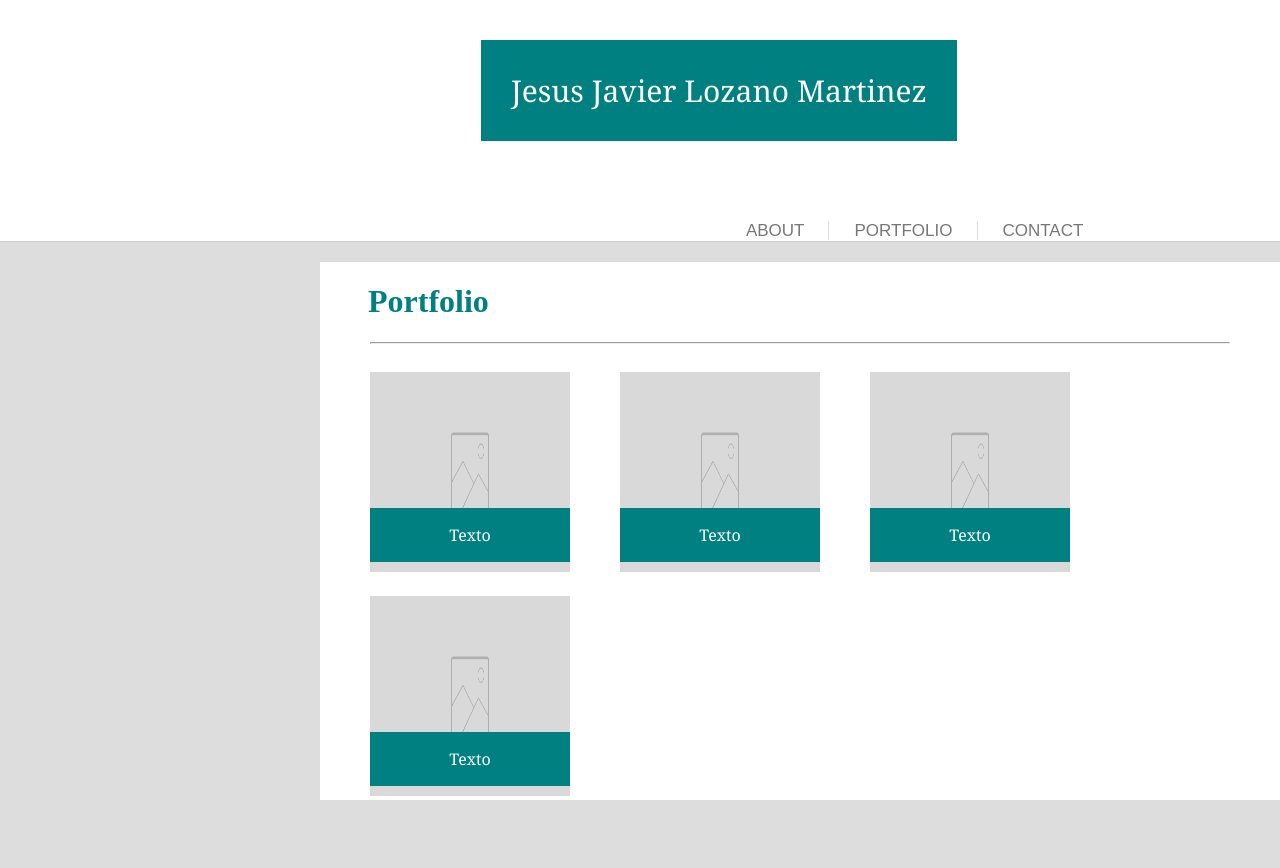
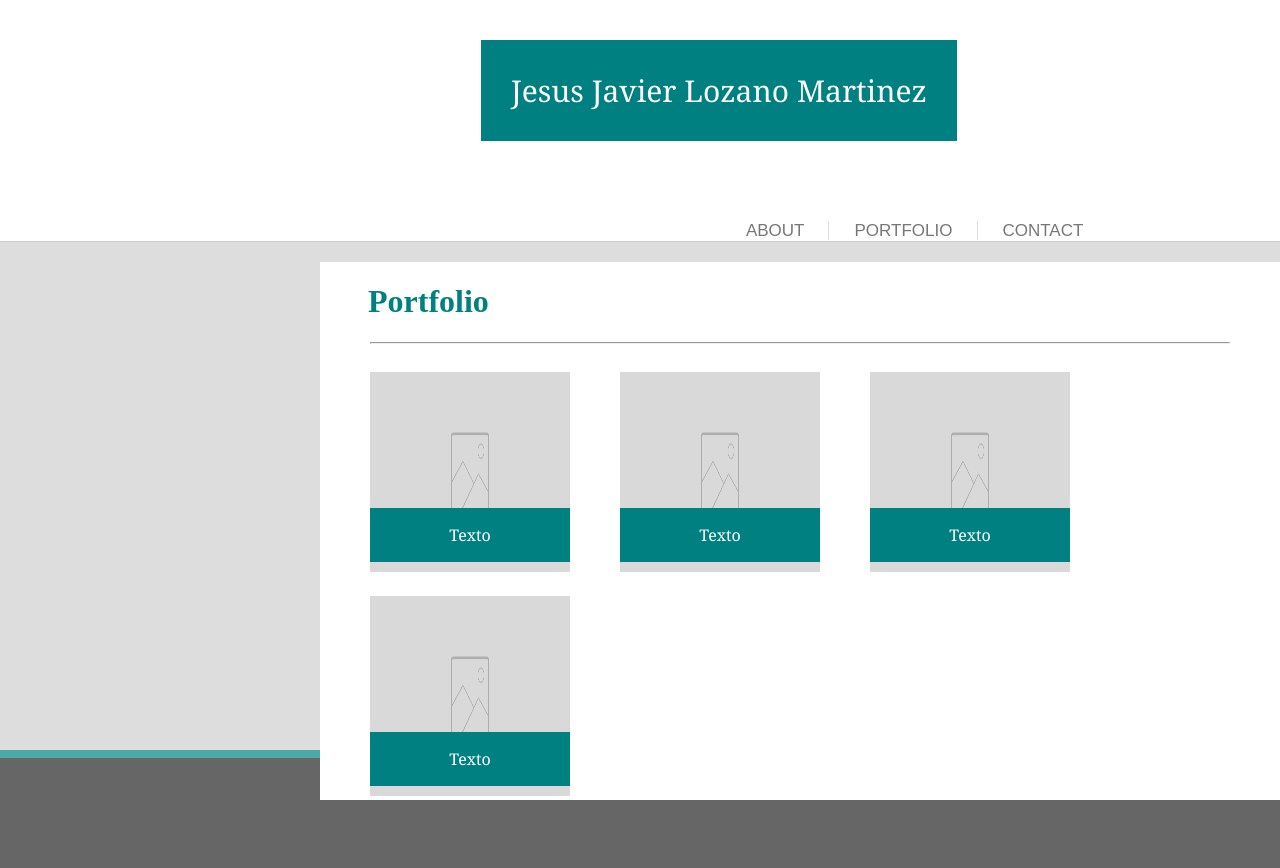
Before and after one commit to JesusJLozanoMartinez/Basic-Portfolio, a plain HTML site: page portfolio.html in a window 1280 px wide. Before the commit the page ends 800 px from the top, so only its background shows below. Drawn offline with Linux system fonts and the light colour scheme.

Commit message:
Se agrego el footer en todas las pantallas ya esta el template nadamas falta llenar con informacion

```diff
--- a/portfolio.html
+++ b/portfolio.html
@@ -7,6 +7,7 @@
     <link rel="stylesheet" type="text/css" href="assets/css/style.css">
 </head>
 <body style="background-color: #dddddd;">
+    <div class="wrapper">
         <!-- Header -->
         <header>
             <div class="container">
@@ -45,6 +46,12 @@
                 <div class="centered">Texto</div>
             </div>
         </main>
+        <div class="push"></div>
+    </div>
+    <!--Footer-->
+    <footer>
+        © Jesus Javier Lozano Martinez
+    </footer>
 
 </body>
 </html>
```
Also changed, not shown: contact.html (+7 -0 lines). Lines whose indentation alone changed are shown as unchanged.
